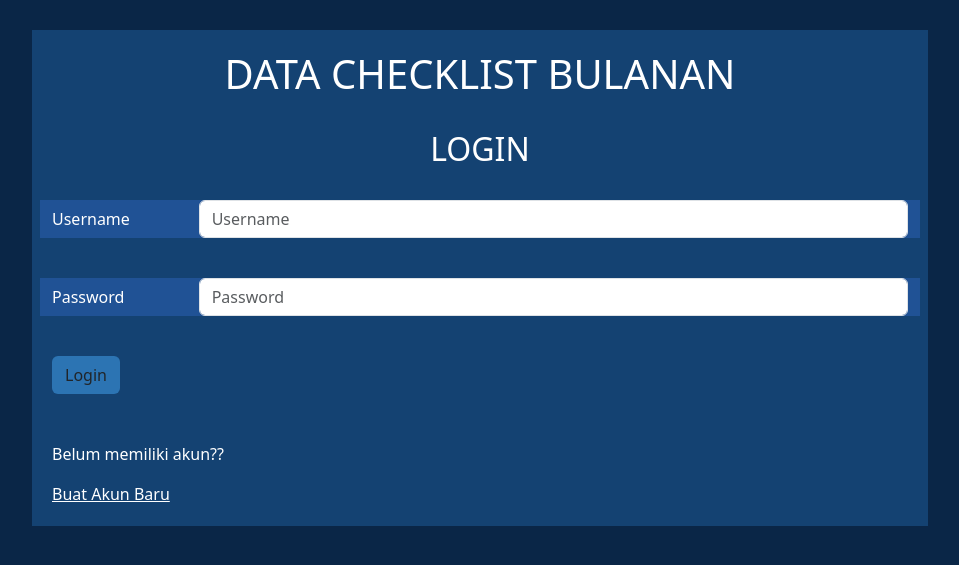
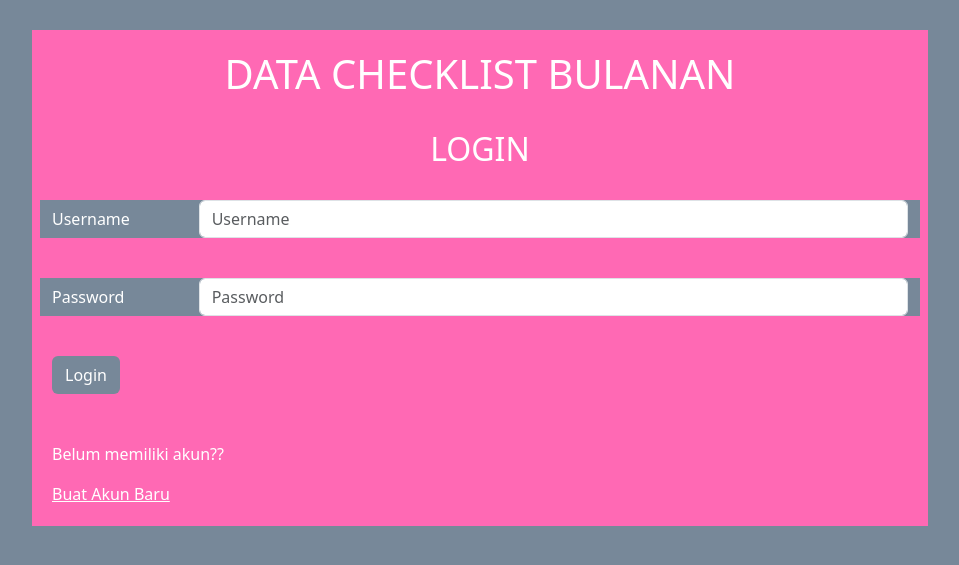
Before and after one commit to MuhammadReza1234/Project-Checklist-Toilet, a PHP site: page /login.php in a window 1280 px wide. Shown: the top 565 px of the page, without its empty margins (160-1119 px from the left). Run offline with PHP 8.4, Linux system fonts and the light colour scheme.

Commit message:
Update login.php

```diff
--- a/checklist/login.php
+++ b/checklist/login.php
@@ -26,22 +26,22 @@ if (isset($errorMsg)) echo $errorMsg;
 <html lang="en">
 <head>
     <meta charset="UTF-8">
-    <title>UAS Pem. Web 1</title>
+    <title>Checklist Toilet</title>
     <link href="https://cdn.jsdelivr.net/npm/bootstrap@5.3.0-alpha1/dist/css/bootstrap.min.css" rel="stylesheet" integrity="sha384-GLhlTQ8iRABdZLl6O3oVMWSktQOp6b7In1Zl3/Jr59b6EGGoI1aFkw7cmDA6j6gD" crossorigin="anonymous">
 </head>
-<body style="margin-top: 30px; background-color: #0A2647;">
-<div class="container" style=" background-color: #144272; width: 70%; padding: 20px;" >
+<body style="margin-top: 30px; background-color: #778899;">
+<div class="container" style=" background-color: #FF69B4; width: 70%; padding: 20px;" >
 <h1 style="color: #FFFFFF; text-align: center;">DATA CHECKLIST BULANAN</h1><br>
 <h2 style="color: #FFFFFF; text-align: center;">LOGIN</h2><br>
     <form method="POST">
-        <div class="mb-3 row" style="background-color: #205295;">
+        <div class="mb-3 row" style="background-color: 	#778899;">
             <label for="staticEmail" class="col-sm-2 col-form-label" style="color: #FFFFFF;">Username</label>
             <div class="col-sm-10">
-                <input style="color: #000000;" type="text" class="form-control" id="staticEmail" placeholder="Username" name="username">
+                <input style="color: #778899;" type="text" class="form-control" id="staticEmail" placeholder="Username" name="username">
             </div>
         </div>
         <br>
-        <div class="mb-3 row " style="background-color: #205295;">
+        <div class="mb-3 row " style="background-color: #778899;">
             <label for="inputPassword" class="col-sm-2 col-form-label" style="color: #FFFFFF;">Password</label>
             <div class="col-sm-10">
                 <input type="password" class="form-control" id="inputPassword" placeholder="Password" accept=""name="pass">
@@ -49,7 +49,7 @@ if (isset($errorMsg)) echo $errorMsg;
         </div>
         <br>
         <div class="submit">
-            <button type="submit" name="submit" class="btn" style="background-color: #2C74B3; color: #FFFFFF n ;">Login</button>
+            <button type="submit" name="submit" class="btn" style="background-color: #778899; color: #FFFFFF;">Login</button>
         </div>
         <div><br><br>
             <p style="color: #FFFFFF;">Belum memiliki akun??</p>
```
